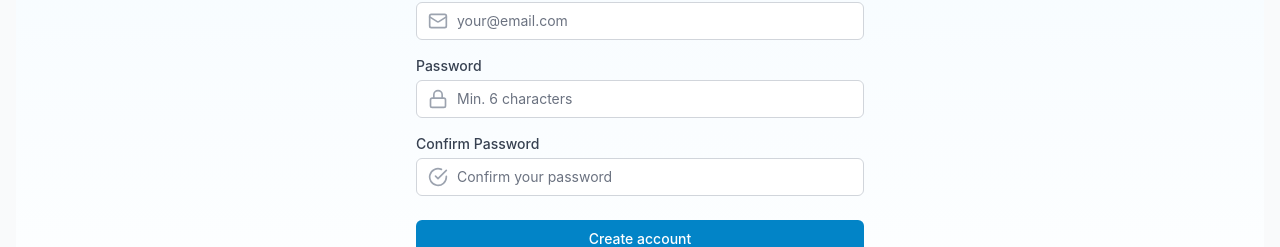
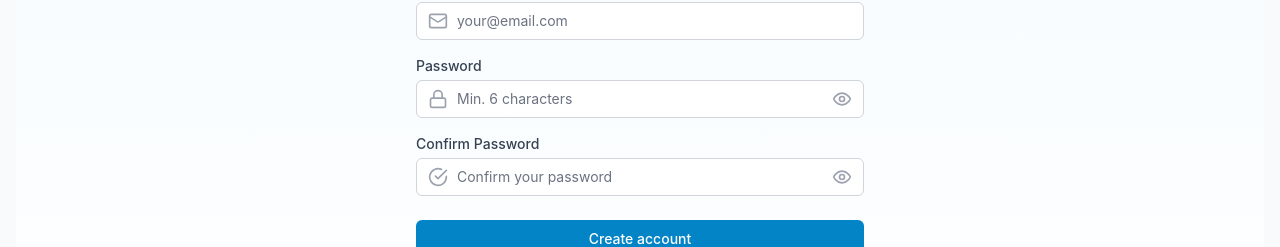
Before and after one commit to adityasuhendar/ITERARY, a React (Vite) app in the folder frontend/: page /register in a window 1280 px wide. Shown: the part 493-740 px from the top of the page. Built offline with nearby package versions, Linux system fonts and the light colour scheme.

Commit message:
Menambahkan fitur show/hide password dengan icon mata pada halaman Login dan Register
Kontributor: Muhammad Fauzan As Shabierin (122140074)

```diff
--- a/frontend/src/pages/Login.jsx
+++ b/frontend/src/pages/Login.jsx
@@ -1,7 +1,7 @@
 import { useState } from 'react';
 import { useNavigate, Link } from 'react-router-dom';
 import { useAuth } from '../context/AuthContext';
-import { BookOpen, Mail, Lock, AlertCircle, User } from 'lucide-react';
+import { BookOpen, Mail, Lock, AlertCircle, User, Eye, EyeOff } from 'lucide-react';
 
 const Login = () => {
   const [loginType, setLoginType] = useState('member');
@@ -11,6 +11,7 @@ const Login = () => {
   });
   const [error, setError] = useState('');
   const [loading, setLoading] = useState(false);
+  const [showPassword, setShowPassword] = useState(false);
 
   const { login } = useAuth();
   const navigate = useNavigate();
@@ -135,13 +136,24 @@ const Login = () => {
                 <input
                   id="password"
                   name="password"
-                  type="password"
+                  type={showPassword ? "text" : "password"}
                   required
                   value={formData.password}
                   onChange={handleChange}
-                  className="appearance-none block w-full pl-10 pr-3 py-2 border border-gray-300 placeholder-gray-500 text-gray-900 rounded-md focus:outline-none focus:ring-primary-500 focus:border-primary-500 sm:text-sm bg-white"
+                  className="appearance-none block w-full pl-10 pr-10 py-2 border border-gray-300 placeholder-gray-500 text-gray-900 rounded-md focus:outline-none focus:ring-primary-500 focus:border-primary-500 sm:text-sm bg-white"
                   placeholder="Enter your password"
                 />
+                <button
+                  type="button"
+                  onClick={() => setShowPassword(!showPassword)}
+                  className="absolute inset-y-0 right-0 pr-3 flex items-center z-10 text-gray-400 hover:text-gray-600"
+                >
+                  {showPassword ? (
+                    <EyeOff className="h-5 w-5" />
+                  ) : (
+                    <Eye className="h-5 w-5" />
+                  )}
+                </button>
               </div>
             </div>
           </div>
--- a/frontend/src/pages/Register.jsx
+++ b/frontend/src/pages/Register.jsx
@@ -1,7 +1,7 @@
 import { useState } from 'react';
 import { useNavigate, Link } from 'react-router-dom';
 import { useAuth } from '../context/AuthContext';
-import { BookOpen, Mail, Lock, User, AlertCircle, CheckCircle } from 'lucide-react';
+import { BookOpen, Mail, Lock, User, AlertCircle, CheckCircle, Eye, EyeOff } from 'lucide-react';
 
 const Register = () => {
   const [formData, setFormData] = useState({
@@ -12,6 +12,8 @@ const Register = () => {
   });
   const [error, setError] = useState('');
   const [loading, setLoading] = useState(false);
+  const [showPassword, setShowPassword] = useState(false);
+  const [showConfirmPassword, setShowConfirmPassword] = useState(false);
 
   const { register } = useAuth();
   const navigate = useNavigate();
@@ -144,13 +146,24 @@ const Register = () => {
                 <input
                   id="password"
                   name="password"
-                  type="password"
+                  type={showPassword ? "text" : "password"}
                   required
                   value={formData.password}
                   onChange={handleChange}
-                  className="appearance-none block w-full pl-10 pr-3 py-2 border border-gray-300 placeholder-gray-500 text-gray-900 rounded-md focus:outline-none focus:ring-primary-500 focus:border-primary-500 sm:text-sm bg-white"
+                  className="appearance-none block w-full pl-10 pr-10 py-2 border border-gray-300 placeholder-gray-500 text-gray-900 rounded-md focus:outline-none focus:ring-primary-500 focus:border-primary-500 sm:text-sm bg-white"
                   placeholder="Min. 6 characters"
                 />
+                <button
+                  type="button"
+                  onClick={() => setShowPassword(!showPassword)}
+                  className="absolute inset-y-0 right-0 pr-3 flex items-center z-10 text-gray-400 hover:text-gray-600"
+                >
+                  {showPassword ? (
+                    <EyeOff className="h-5 w-5" />
+                  ) : (
+                    <Eye className="h-5 w-5" />
+                  )}
+                </button>
               </div>
             </div>
 
@@ -165,13 +178,24 @@ const Register = () => {
                 <input
                   id="confirmPassword"
                   name="confirmPassword"
-                  type="password"
+                  type={showConfirmPassword ? "text" : "password"}
                   required
                   value={formData.confirmPassword}
                   onChange={handleChange}
-                  className="appearance-none block w-full pl-10 pr-3 py-2 border border-gray-300 placeholder-gray-500 text-gray-900 rounded-md focus:outline-none focus:ring-primary-500 focus:border-primary-500 sm:text-sm bg-white"
+                  className="appearance-none block w-full pl-10 pr-10 py-2 border border-gray-300 placeholder-gray-500 text-gray-900 rounded-md focus:outline-none focus:ring-primary-500 focus:border-primary-500 sm:text-sm bg-white"
                   placeholder="Confirm your password"
                 />
+                <button
+                  type="button"
+                  onClick={() => setShowConfirmPassword(!showConfirmPassword)}
+                  className="absolute inset-y-0 right-0 pr-3 flex items-center z-10 text-gray-400 hover:text-gray-600"
+                >
+                  {showConfirmPassword ? (
+                    <EyeOff className="h-5 w-5" />
+                  ) : (
+                    <Eye className="h-5 w-5" />
+                  )}
+                </button>
               </div>
             </div>
           </div>
```
